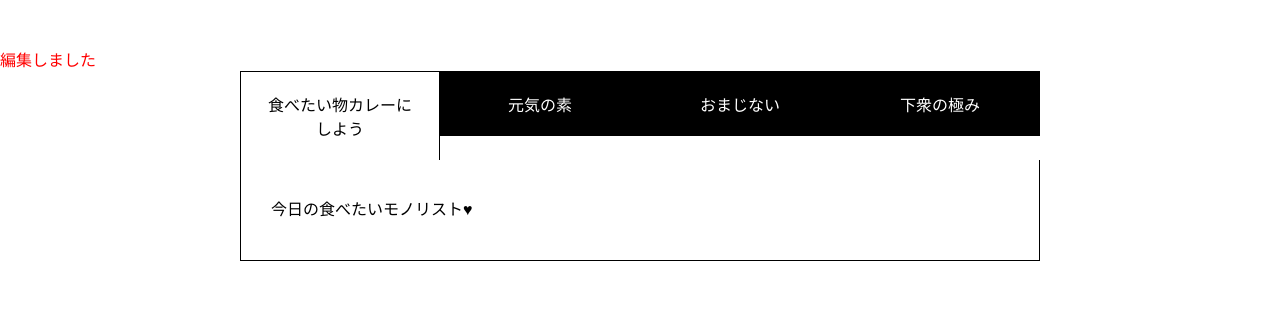
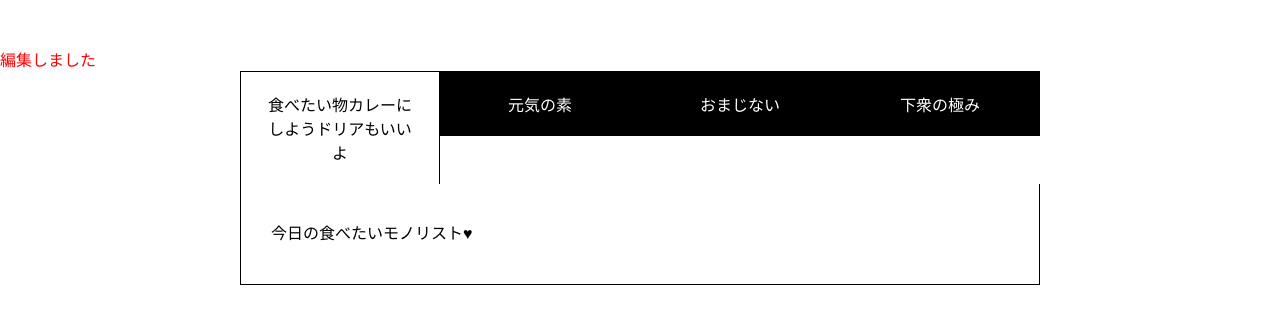
Before and after one commit to takagi2943/tesuto, a plain HTML site: page index.html in a window 1280 px wide. Shown: the part 99-422 px from the top of the page. Drawn offline with Linux system fonts and the light colour scheme.

Commit message:
追加しました

```diff
--- a/index.html
+++ b/index.html
@@ -11,7 +11,7 @@
     <p style="color:red">編集しました</p>
     <div class="wrap">
       <ul id="tab-menu">
-        <li><a href="#tab1" class="active">食べたい物カレーにしよう</a></li>
+        <li><a href="#tab1" class="active">食べたい物カレーにしようドリアもいいよ</a></li>
         <li><a href="#tab2" class="">元気の素</a></li>
         <li><a href="#tab3" class="">おまじない</a></li>
         <li><a href="#tab4" class="">下衆の極み</a></li>
```
